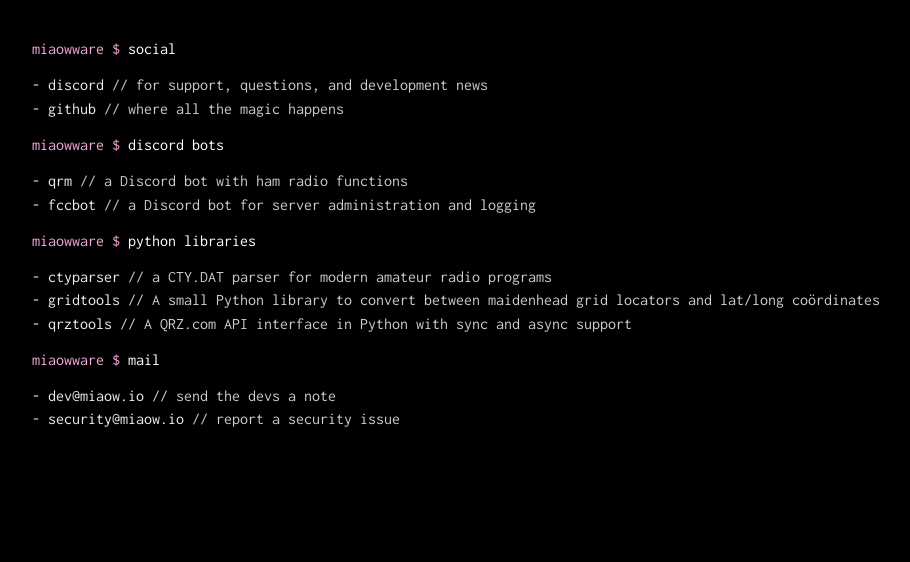
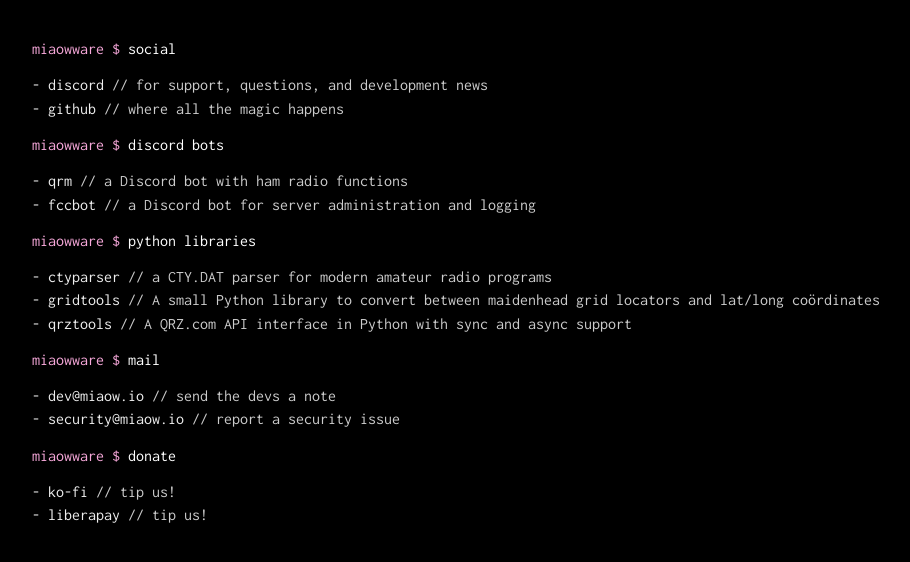
Before and after one commit to miaowware/miaow.io, a Jekyll site: the page built from index.html, in a window 1280 px wide, cut to the strip 286-848 px from the top of the page. Shown: the whole strip, without its empty margins (184-1094 px from the left). Built offline with Jekyll 4.4.1, drawn with Linux system fonts in a browser that asks for light colours.

Commit message:
Update content.yml

```diff
--- a/_data/content.yml
+++ b/_data/content.yml
@@ -40,3 +40,11 @@
     - title: security@miaow.io
       description: report a security issue
       url: mailto:security@miaow.io
+
+donate:
+    - title: ko-fi
+      description: tip us!
+      url: https://ko-fi.com/miaowware
+    - title: liberapay
+      description: tip us!
+      url: https://liberapay.com/miaowware
```
